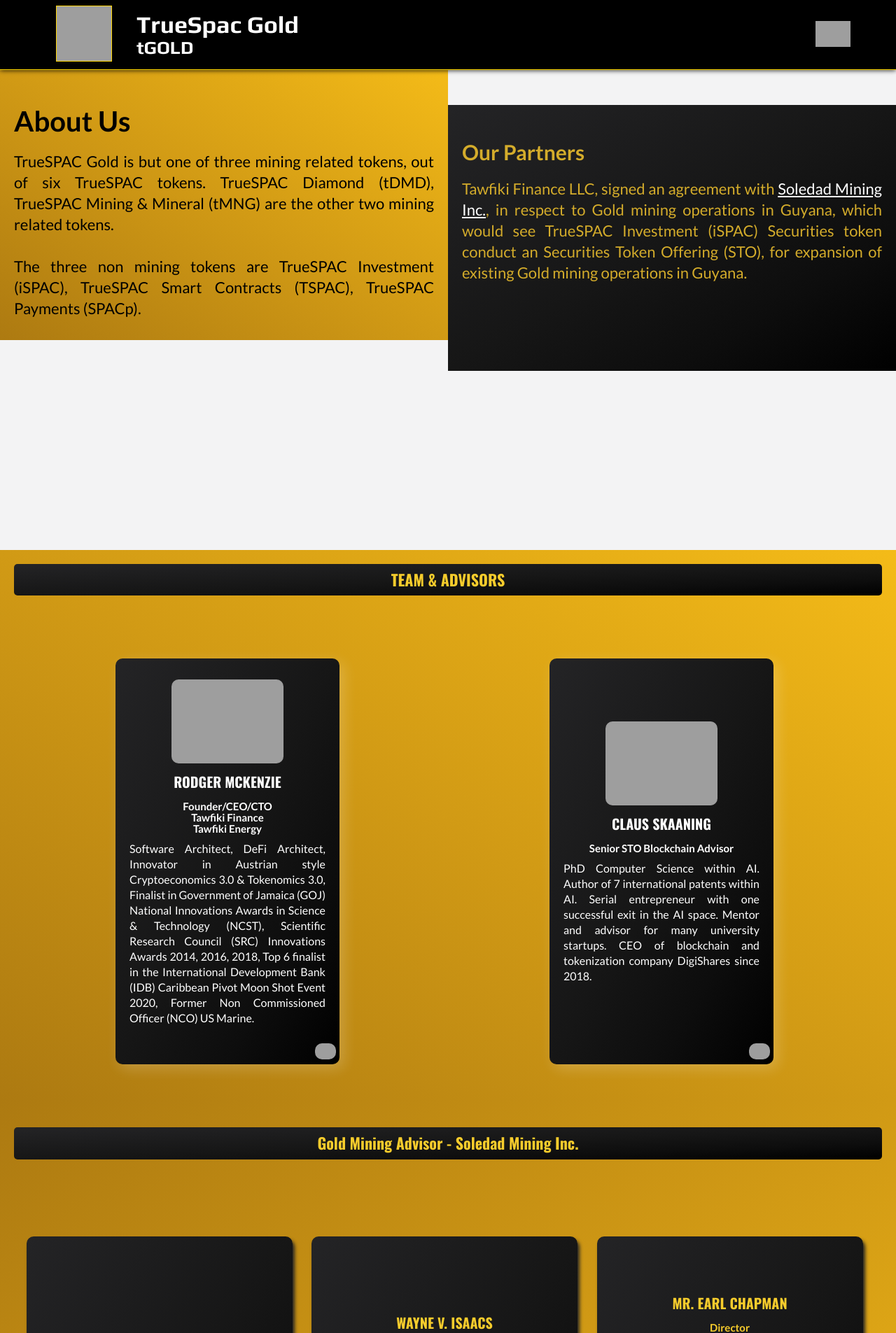
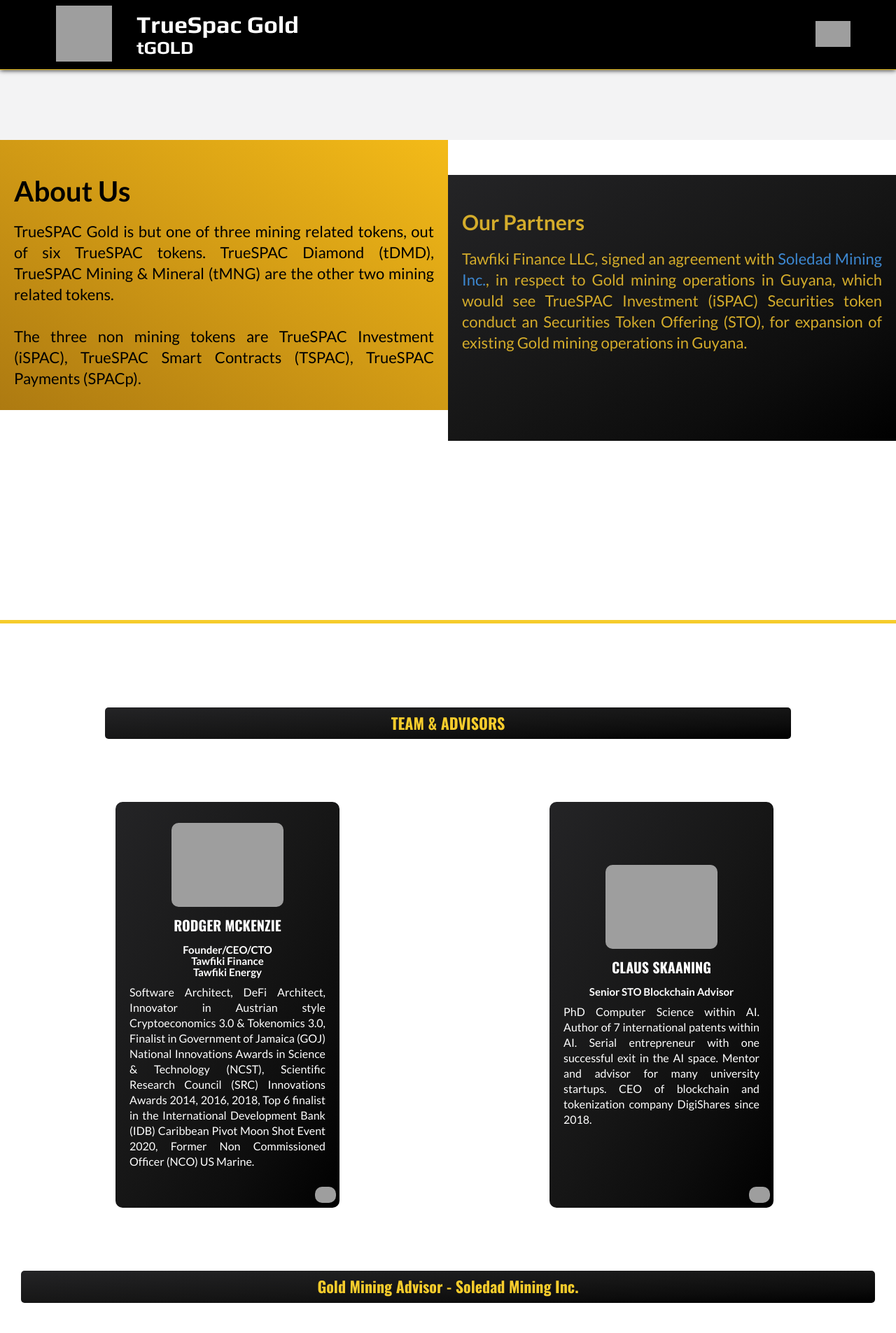
Before and after one commit to leomed512/tGold, a PHP site: page /aboutus.html in a window 1280 px wide. Shown: the top 1905 px of the page at 70% size. Run offline with PHP 8.4, Linux system fonts and the light colour scheme; style sheets or scripts are compiled from the project's sources; some libraries are stand-ins or nearby versions; grey boxes are pictures that could not be loaded.

Commit message:
final about us section with whiter background DONE

```diff
--- a/tGold/aboutus.html
+++ b/tGold/aboutus.html
@@ -45,9 +45,8 @@
             </nav>
         </div>
     </header>
-    <main class="main-container">
+    <main class="main-container main-about">
         <section class="aboutus">
-
             <section class="aboutus__wrapper">
                 <article class="aboutus__wrapper--item first">
                     <div>
--- a/tGold/styles/components/_aboutus.scss
+++ b/tGold/styles/components/_aboutus.scss
@@ -1,6 +1,10 @@
+.main-about {
+    background-color: $light;
+}
 .aboutus {
     width: 100%;
     margin: 0 auto 100px auto;
+
         h2 {
         font-size: 4rem;
         margin-block-end: 20px;
@@ -33,6 +37,10 @@
         line-height: 2.8rem;
     }
     a {
-        color: $light;
+        color: #3D88D1;
+        text-decoration: none;
+    }
+    a:hover {
+        text-decoration: underline;
     }
 }
--- a/tGold/styles/components/_footer.scss
+++ b/tGold/styles/components/_footer.scss
@@ -10,7 +10,6 @@
     color: $main;
     .footer-logo {
         width: 100%;
-        //max-width: 1300px;
         padding: 10px 5px;
         display: flex;
         align-items: center;
--- a/tGold/styles/components/_header.scss
+++ b/tGold/styles/components/_header.scss
@@ -6,7 +6,7 @@
     top: 0px;
     align-items: center;
     background-color: $dark;
-    border-block-end: solid 1px gold;
+    border-block-end: solid 1px $main;
     box-shadow: 0 0 7px 0 rgba(#000,  1.0);
     z-index: 2; //So header stands above everything
     .main-logo {
@@ -16,7 +16,6 @@
         width: 80px;
         height: 80px;
         margin: 0 5px;
-        border: solid 0.1rem gold;
     }
     .page-title {
         h1 {
--- a/tGold/styles/components/_team.scss
+++ b/tGold/styles/components/_team.scss
@@ -6,16 +6,17 @@
     display: flex;
     flex-direction: column;
     align-items: center;
-    background-image: linear-gradient(to right top, #ad7a11, #bf8a13, #d19a15, #e2aa16, #f4bb18);
     color: $dark;
     text-align: center;
+    background-color: $light;
+    border-block-start: solid 5px $main;
 
     h3 {
         width: 100%;
-        max-width: 1300px;
+        max-width: 980px;
         padding: 10px;
         font-size: 2.2rem;
-        margin: 0 auto;
+        margin: 100px auto 0 auto;
         font-family: $font2;
         color: $main;
         background-image: linear-gradient(to right bottom, #242426, #1d1d1e, #161616, #0d0d0d, #000000);
@@ -94,13 +95,12 @@
     display: flex;
     flex-direction: column;
     align-items: center;
-    background-image: linear-gradient(to right bottom, #ad7a11, #bf8a13, #d19a15, #e2aa16, #f4bb18);
     color: $dark;
     text-align: center;
 
     h3 {
         width: 100%;
-        max-width: 1300px;
+        max-width: 1220px;
         padding: 10px;
         font-size: 2.2rem;
         margin: 20px auto;
@@ -123,7 +123,7 @@
         max-width: 320px;
         height: fit-content;
         padding: 20px;
-        margin-block-end: 30px;
+        //margin-block-end: 30px;
         position: relative;
         display: flex;
         flex-direction: column;
--- a/tGold/styles/media_queries/tablet.css
+++ b/tGold/styles/media_queries/tablet.css
@@ -184,13 +184,15 @@
     line-height: 2.2rem;
   }
 
+  .soledad-advisors {
+    -webkit-margin-after: 300px;
+            margin-block-end: 300px;
+  }
   .soledad-advisors__element {
     max-width: 380px;
     min-height: 640px;
     -webkit-margin-before: 90px;
             margin-block-start: 90px;
-    -webkit-margin-after: 150px;
-            margin-block-end: 150px;
   }
   .soledad-advisors__element h4 {
     font-size: 2rem;
@@ -202,7 +204,7 @@
 
   .aboutus {
     width: 100%;
-    margin: 0 auto 300px auto;
+    margin: 100px auto 300px auto;
   }
   .aboutus h2 {
     font-size: 4rem;
--- a/tGold/styles/media_queries/tablet.scss
+++ b/tGold/styles/media_queries/tablet.scss
@@ -161,11 +161,11 @@
     }
 }
 .soledad-advisors {
+    margin-block-end: 300px;
     &__element {
         max-width: 380px;
         min-height: 640px;
         margin-block-start: 90px;
-        margin-block-end: 150px;
         h4 {
             font-size: 2rem;
         }
@@ -178,7 +178,7 @@
 /////////about us
 .aboutus {
     width: 100%;
-    margin: 0 auto 300px auto;
+    margin: 100px auto 300px auto;
         h2 {
         font-size: 4rem;
         margin-block-end: 20px;
--- a/tGold/styles/styles.css
+++ b/tGold/styles/styles.css
@@ -33,8 +33,8 @@
       -ms-flex-align: center;
           align-items: center;
   background-color: #000000;
-  -webkit-border-after: solid 1px gold;
-          border-block-end: solid 1px gold;
+  -webkit-border-after: solid 1px #F6CC2C;
+          border-block-end: solid 1px #F6CC2C;
   -webkit-box-shadow: 0 0 7px 0 black;
           box-shadow: 0 0 7px 0 black;
   z-index: 2;
@@ -46,7 +46,6 @@
   width: 80px;
   height: 80px;
   margin: 0 5px;
-  border: solid 0.1rem gold;
 }
 .header .page-title h1 {
   margin: 0;
@@ -438,6 +437,10 @@
   padding: 5px 0;
 }
 
+.main-about {
+  background-color: #fff;
+}
+
 .aboutus {
   width: 100%;
   margin: 0 auto 100px auto;
@@ -480,7 +483,11 @@
   line-height: 2.8rem;
 }
 .aboutus a {
-  color: #fff;
+  color: #3D88D1;
+  text-decoration: none;
+}
+.aboutus a:hover {
+  text-decoration: underline;
 }
 
 .popup-window {
@@ -794,17 +801,18 @@
   -webkit-box-align: center;
       -ms-flex-align: center;
           align-items: center;
-  background-image: -webkit-gradient(linear, left bottom, right top, from(#ad7a11), color-stop(#bf8a13), color-stop(#d19a15), color-stop(#e2aa16), to(#f4bb18));
-  background-image: linear-gradient(to right top, #ad7a11, #bf8a13, #d19a15, #e2aa16, #f4bb18);
   color: #000000;
   text-align: center;
+  background-color: #fff;
+  -webkit-border-before: solid 5px #F6CC2C;
+          border-block-start: solid 5px #F6CC2C;
 }
 .team h3 {
   width: 100%;
-  max-width: 1300px;
+  max-width: 980px;
   padding: 10px;
   font-size: 2.2rem;
-  margin: 0 auto;
+  margin: 100px auto 0 auto;
   font-family: "Oswald", sans-serif;
   color: #F6CC2C;
   background-image: -webkit-gradient(linear, left top, right bottom, from(#242426), color-stop(#1d1d1e), color-stop(#161616), color-stop(#0d0d0d), to(#000000));
@@ -912,14 +920,12 @@
   -webkit-box-align: center;
       -ms-flex-align: center;
           align-items: center;
-  background-image: -webkit-gradient(linear, left top, right bottom, from(#ad7a11), color-stop(#bf8a13), color-stop(#d19a15), color-stop(#e2aa16), to(#f4bb18));
-  background-image: linear-gradient(to right bottom, #ad7a11, #bf8a13, #d19a15, #e2aa16, #f4bb18);
   color: #000000;
   text-align: center;
 }
 .soledad-advisors h3 {
   width: 100%;
-  max-width: 1300px;
+  max-width: 1220px;
   padding: 10px;
   font-size: 2.2rem;
   margin: 20px auto;
@@ -954,8 +960,6 @@
   height: -moz-fit-content;
   height: fit-content;
   padding: 20px;
-  -webkit-margin-after: 30px;
-          margin-block-end: 30px;
   position: relative;
   display: -webkit-box;
   display: -ms-flexbox;
```
